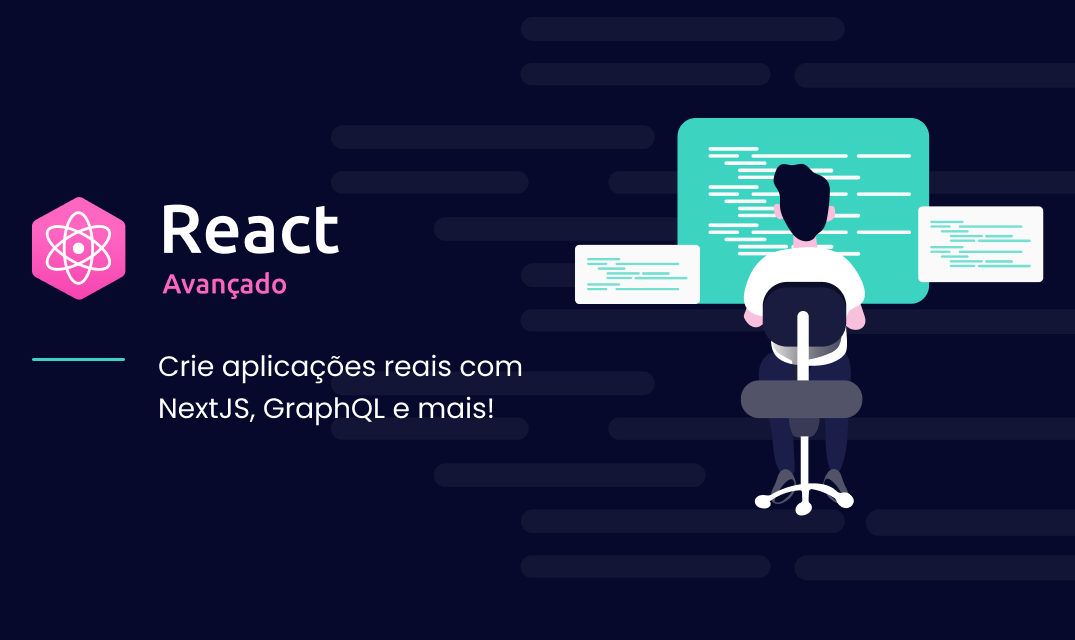
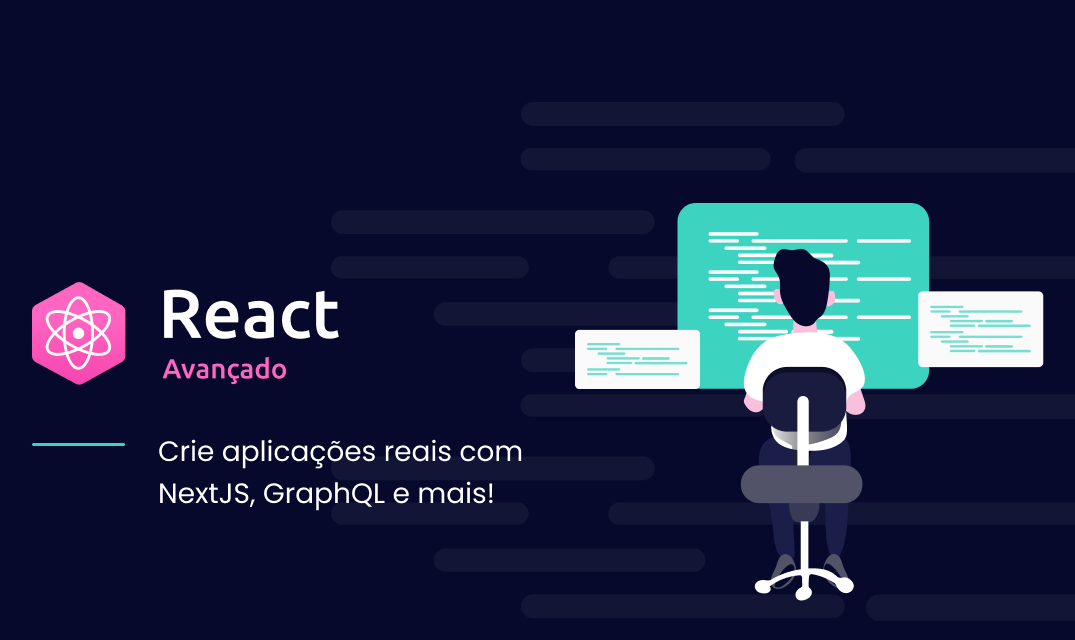
Before and after one commit to Big-Mineon/nextjs-pratica, a Next.js app: page / in a window 1280 px wide. Shown: the top 640 px of the page, without its empty margins (107-1182 px from the left). Built offline with nearby package versions, Linux system fonts and the light colour scheme.

Commit message:
Add styled-media-query

```diff
--- a/package.json
+++ b/package.json
@@ -39,6 +39,7 @@
     "react": "^16.13.1",
     "react-dom": "^16.13.1",
     "styled-components": "^5.1.1",
+    "styled-media-query": "^2.1.2",
     "styled-reset": "^4.1.5"
   }
 }
--- a/src/components/Main/styles.js
+++ b/src/components/Main/styles.js
@@ -1,7 +1,7 @@
 import styled from 'styled-components'
 
 export const Container = styled.section`
-  height: 100%;
+  height: 100vh;
   display: flex;
   flex-direction: column;
   justify-content: center;
--- a/src/pages/_app.js
+++ b/src/pages/_app.js
@@ -63,7 +63,7 @@ const App = ({ Component, pageProps }) => {
         <link
           href="https://fonts.googleapis.com/css2?family=Poppins:wght@400;600&display=swap"
           rel="stylesheet"
-        ></link>
+        />
       </Head>
       <GlobalStyle />
       <Component {...pageProps} />
```
Also changed, not shown: 1 other file (tests, documents, lock files or other folders).
